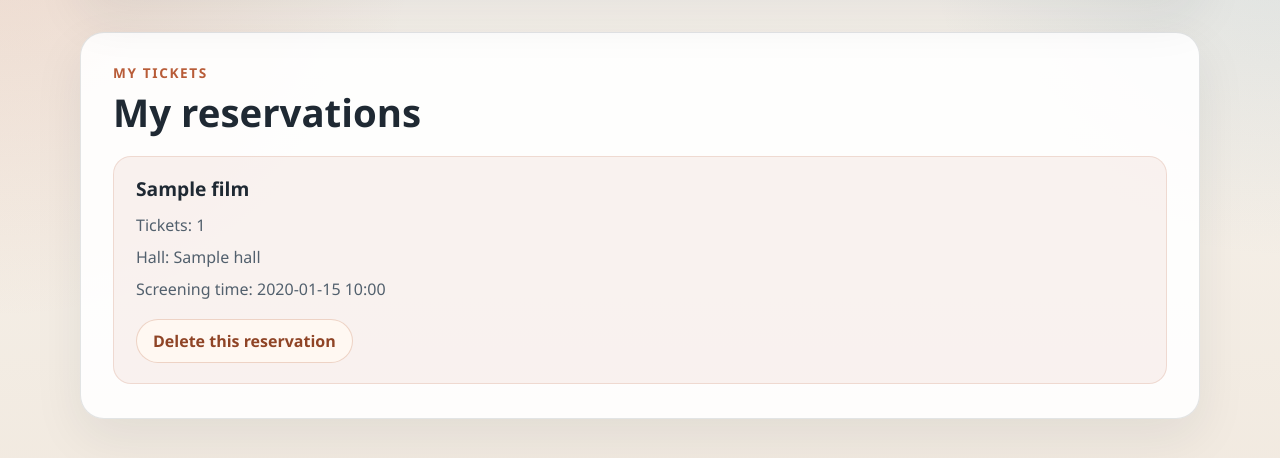
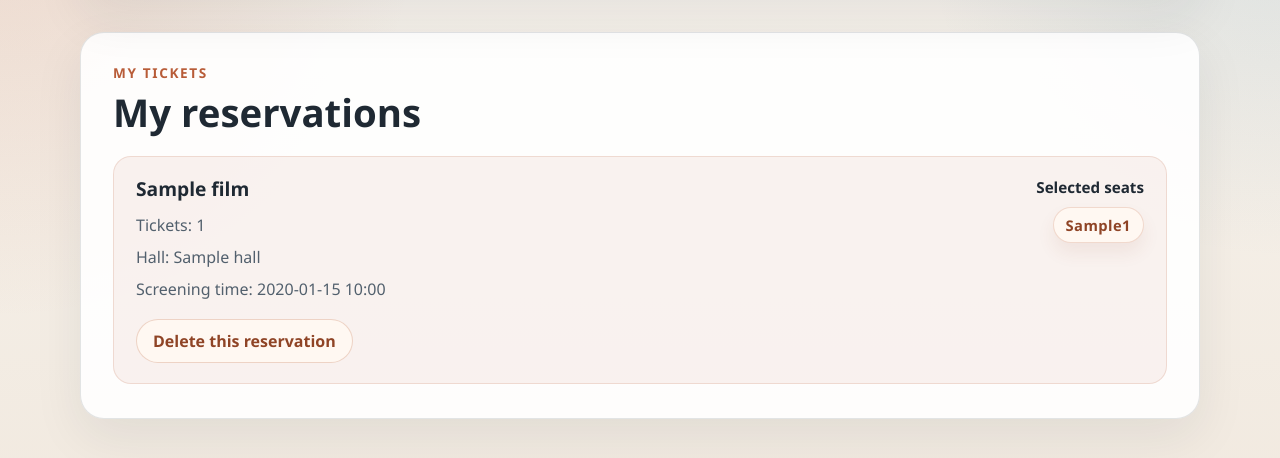
Before and after one commit to cejnik/Django, a Django app: page /reservation/ in a window 1280 px wide. Shown: the part 104-562 px from the top of the page. Run offline with Django 5.2, Linux system fonts and the light colour scheme; a user stored in the database is signed in; tables that the repository leaves empty hold one stand-in row (values such as "Sample post").

Commit message:
reservation logic

```diff
--- a/Django_cinema/cinema/movies/static/movies/account.css
+++ b/Django_cinema/cinema/movies/static/movies/account.css
@@ -94,6 +94,17 @@
     background: rgba(184, 92, 56, 0.07);
 }
 
+.reservation-card__content {
+    display: grid;
+    grid-template-columns: minmax(0, 1fr) auto;
+    gap: 22px;
+    align-items: start;
+}
+
+.reservation-card__details {
+    min-width: 0;
+}
+
 .reservation-card__title {
     margin: 0 0 12px;
     font-size: 1.2rem;
@@ -108,6 +119,57 @@
 
 .reservation-card__meta:last-child {
     margin-bottom: 0;
+}
+
+.reservation-card__seats {
+    display: grid;
+    gap: 10px;
+    justify-items: end;
+    align-content: start;
+}
+
+.reservation-card__seats-label {
+    margin: 0;
+    color: var(--text-main);
+    font-size: 0.95rem;
+    font-weight: 700;
+}
+
+.reservation-card__seat-list {
+    display: flex;
+    flex-wrap: wrap;
+    justify-content: flex-end;
+    gap: 8px;
+}
+
+.reservation-card__seat-pill {
+    display: inline-flex;
+    align-items: center;
+    justify-content: center;
+    min-width: 52px;
+    padding: 7px 12px;
+    border: 1px solid rgba(184, 92, 56, 0.2);
+    border-radius: 999px;
+    background: #fff8f2;
+    box-shadow: 0 10px 18px rgba(143, 68, 38, 0.08);
+    color: var(--accent-dark);
+    font-size: 0.92rem;
+    font-weight: 700;
+    letter-spacing: 0.03em;
+    transition: transform 0.18s ease, background-color 0.18s ease, border-color 0.18s ease, box-shadow 0.18s ease;
+}
+
+.reservation-card__seat-pill:hover {
+    transform: translateY(-2px) rotate(-1deg);
+    background: rgba(184, 92, 56, 0.12);
+    border-color: rgba(184, 92, 56, 0.32);
+    box-shadow: 0 14px 22px rgba(143, 68, 38, 0.14);
+}
+
+.reservation-card__seats-empty {
+    margin: 0;
+    color: var(--text-soft);
+    line-height: 1.5;
 }
 
 .reservation-card__form {
@@ -145,4 +207,17 @@
     .account-panel {
         padding: 24px;
     }
+
+    .reservation-card__content {
+        grid-template-columns: 1fr;
+        gap: 16px;
+    }
+
+    .reservation-card__seats {
+        justify-items: start;
+    }
+
+    .reservation-card__seat-list {
+        justify-content: flex-start;
+    }
 }
--- a/Django_cinema/cinema/movies/templates/movies/reservation.html
+++ b/Django_cinema/cinema/movies/templates/movies/reservation.html
@@ -14,10 +14,24 @@
                 <div class="reservation-list">
                     {% for one_reservation in reservations %}
                         <article class="reservation-card">
+                            <div class="reservation-card__content">
+                                <div class="reservation-card__details">
                                 <h2 class="reservation-card__title">{{ one_reservation.screening.film }}</h2>
                                     <p class="reservation-card__meta">Tickets: {{ one_reservation.tickets_count }}</p>
                                     <p class="reservation-card__meta">Hall: {{ one_reservation.screening.hall.name }}</p>
                                     <p class="reservation-card__meta">Screening time: {{ one_reservation.screening.screening_time|date:"Y-m-d H:i" }}</p>
+                                </div>
+                                <div class="reservation-card__seats">
+                                    <p class="reservation-card__seats-label">Selected seats</p>
+                                    <div class="reservation-card__seat-list">
+                                        {% for one_seat in one_reservation.reserved_seats.all %}
+                                            <span class="reservation-card__seat-pill">{{ one_seat.row }}{{ one_seat.number }}</span>
+                                        {% empty %}
+                                            <p class="reservation-card__seats-empty">Seating area: Not selected</p>
+                                        {% endfor %}
+                                    </div>
+                                </div>
+                            </div>
                             <form action="{% url "delete_reservation_url" one_reservation.id %}" method='POST' class="reservation-card__form">
                                 {% csrf_token %}
                                 <button class="reservation-card__button">Delete this reservation</button>
--- a/Django_cinema/cinema/movies/views.py
+++ b/Django_cinema/cinema/movies/views.py
@@ -129,10 +129,6 @@ def select_seats(request,reservation_id):
         messages.success(request, 'Your seats have been reserved successfully.')
         return redirect('reservation')
 
-
-
-
-
     return render(request, 'movies/select_seat.html', {
         'reservation': reservation,
         'screening': screening,
```
